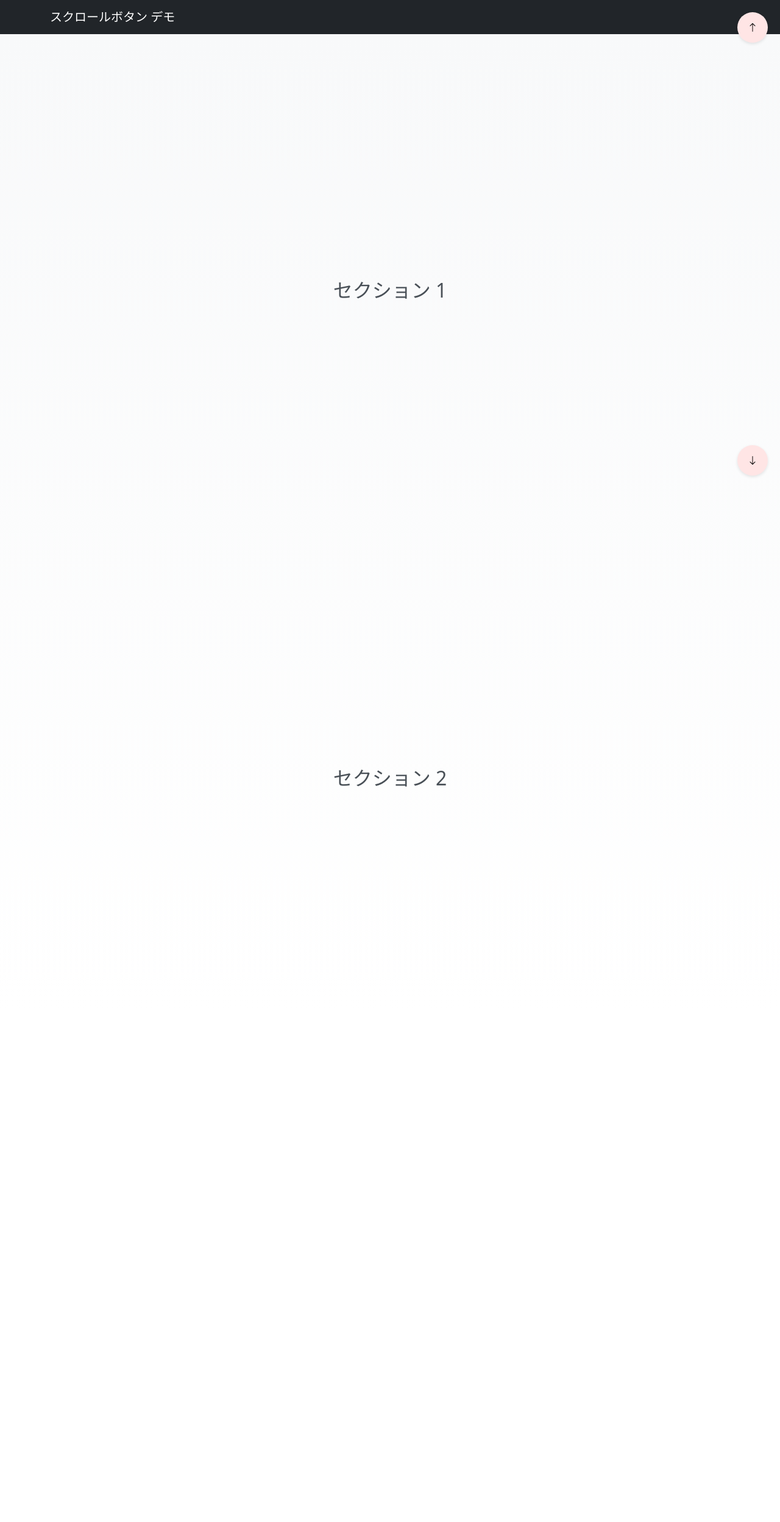
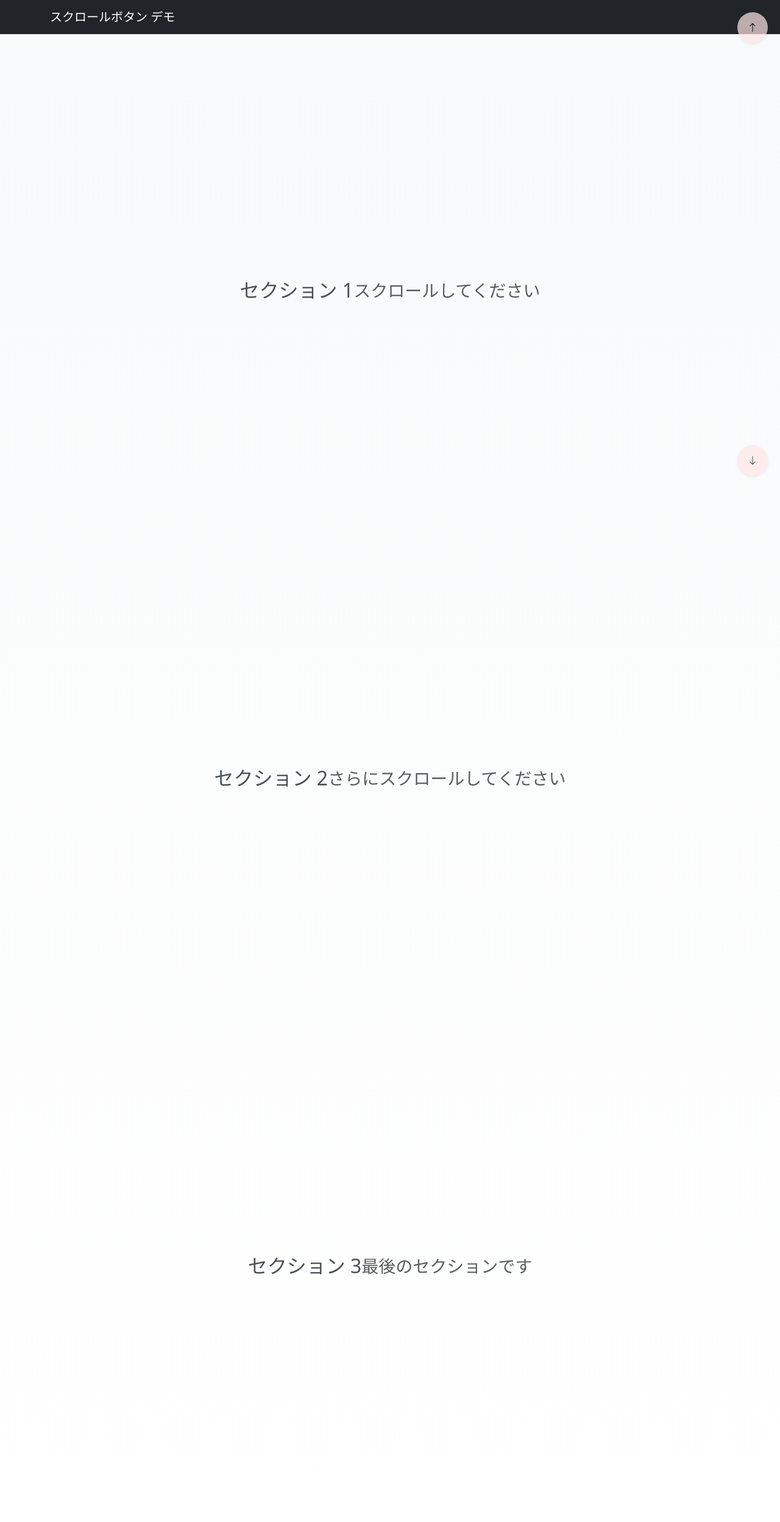
Before and after one commit to yu-work/sample, a PHP site: template story-creator/src/Views/scroll-buttons.php in a window 1280 px wide. Shown: the whole page at 61% size. Before the commit the page ends 1290 px from the top, so only its background shows below. Run offline with PHP 8.4, Linux system fonts and the light colour scheme; the template is opened without the code that fills it, so the values that code supplies are empty; some libraries are stand-ins or nearby versions.

Commit message:
Improve scroll buttons with better visual feedback and more content
Co-Authored-By: Yu <yu10111011@gmail.com>

```diff
--- a/story-creator/src/Views/scroll-buttons.php
+++ b/story-creator/src/Views/scroll-buttons.php
@@ -9,7 +9,7 @@ require_once __DIR__ . '/../../vendor/autoload.php';
     <link rel="stylesheet" href="https://cdn.jsdelivr.net/npm/bootstrap-icons@1.7.2/font/bootstrap-icons.css">
     <style>
         .content-box {
-            height: 200vh;
+            min-height: 300vh;
             background: linear-gradient(to bottom, var(--bs-light), var(--bs-white));
             padding: 20px;
         }
@@ -27,11 +27,19 @@ require_once __DIR__ . '/../../vendor/autoload.php';
             background-color: #FFE5E5;
             border: none;
             box-shadow: 0 2px 5px rgba(0,0,0,0.1);
+            opacity: 0.7;
         }
 
         .scroll-button:hover {
             transform: translateY(-2px);
             box-shadow: 0 4px 8px rgba(0,0,0,0.2);
+            opacity: 1;
+            background-color: #FFB3B3;
+        }
+
+        .scroll-button:active {
+            transform: translateY(0);
+            box-shadow: 0 2px 4px rgba(0,0,0,0.1);
         }
 
         .scroll-up {
@@ -71,10 +79,16 @@ require_once __DIR__ . '/../../vendor/autoload.php';
         </button>
 
         <div class="section">
-            セクション 1
+            セクション 1<br>
+            <small class="text-muted">スクロールしてください</small>
         </div>
         <div class="section">
-            セクション 2
+            セクション 2<br>
+            <small class="text-muted">さらにスクロールしてください</small>
+        </div>
+        <div class="section">
+            セクション 3<br>
+            <small class="text-muted">最後のセクションです</small>
         </div>
     </div>
 
```
